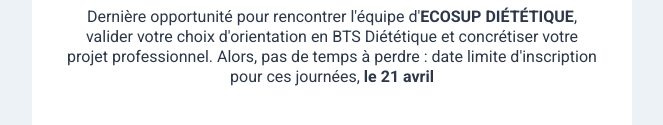
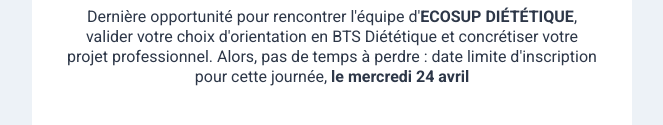
Before and after one commit to StraetenMax/042024_03Dietetique-MJML, a website: page index.html in a window 1280 px wide. Shown: the part 569-694 px from the top of the page, without its empty margins (308-971 px from the left). Drawn offline with Linux system fonts and the light colour scheme.

Commit message:
modification orthographe

```diff
--- a/index.html
+++ b/index.html
@@ -230,7 +230,7 @@
                     </tr>
                     <tr>
                       <td align="center" style="font-size:0px;padding:10px 25px;word-break:break-word;">
-                        <div style="font-family:Roboto, Arial, Helvetica, sans-serif;font-size:16px;font-weight:400;line-height:20px;text-align:center;color:#2D3748;">Dernière opportunité pour rencontrer l'équipe d'<span style="font-weight:700">ECOSUP DIÉTÉTIQUE</span>, valider votre choix d'orientation en BTS Diététique et concrétiser votre projet professionnel. Alors, pas de temps à perdre : date limite d'inscription pour ces journées,<span style="font-weight:700;"> le 21 avril</span></div>
+                        <div style="font-family:Roboto, Arial, Helvetica, sans-serif;font-size:16px;font-weight:400;line-height:20px;text-align:center;color:#2D3748;">Dernière opportunité pour rencontrer l'équipe d'<span style="font-weight:700">ECOSUP DIÉTÉTIQUE</span>, valider votre choix d'orientation en BTS Diététique et concrétiser votre projet professionnel. Alors, pas de temps à perdre : date limite d'inscription pour cette journée,<span style="font-weight:700;"> le mercredi 24 avril</span></div>
                       </td>
                     </tr>
                   </tbody>
```
Also changed, not shown: 1 other file.
